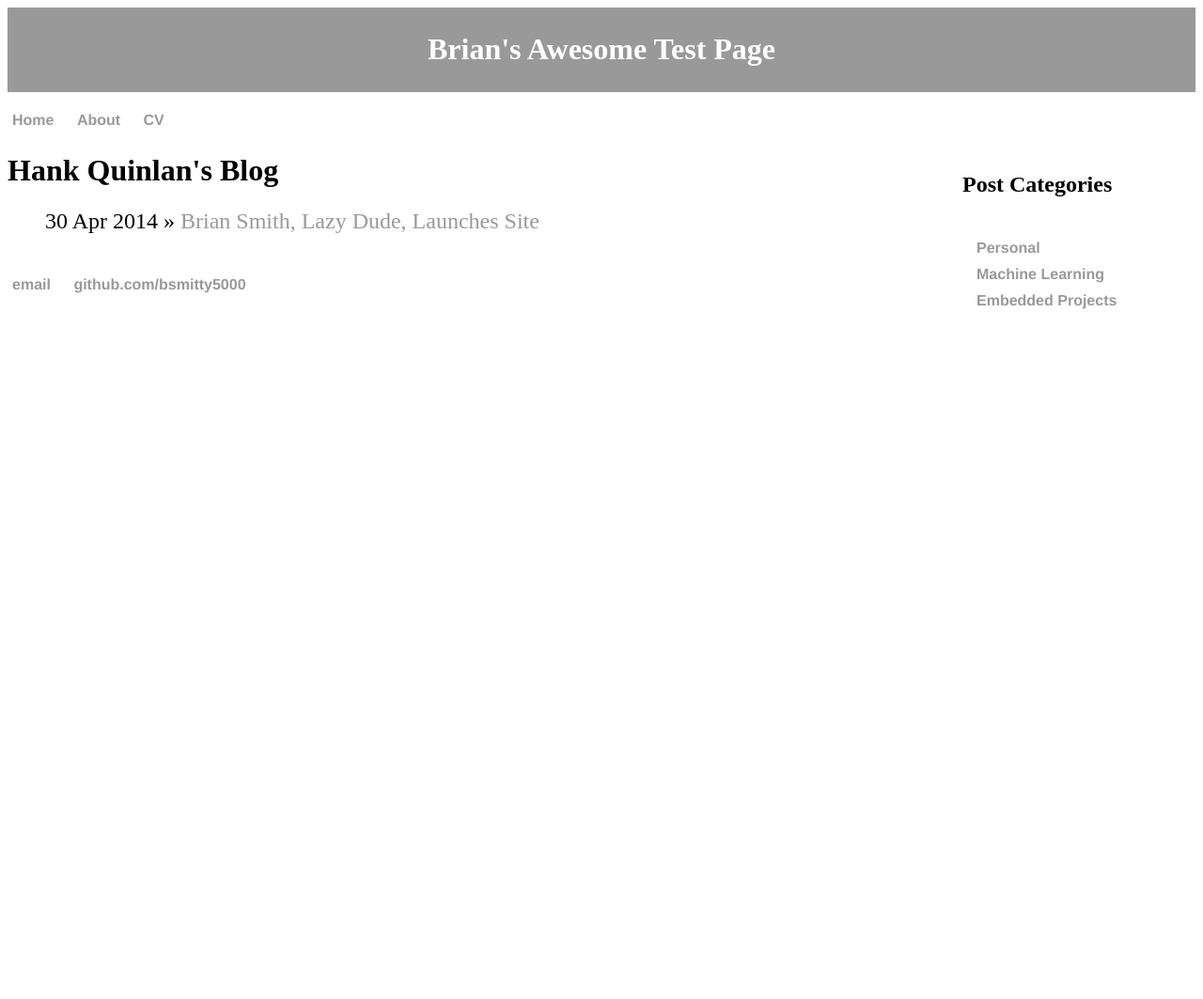
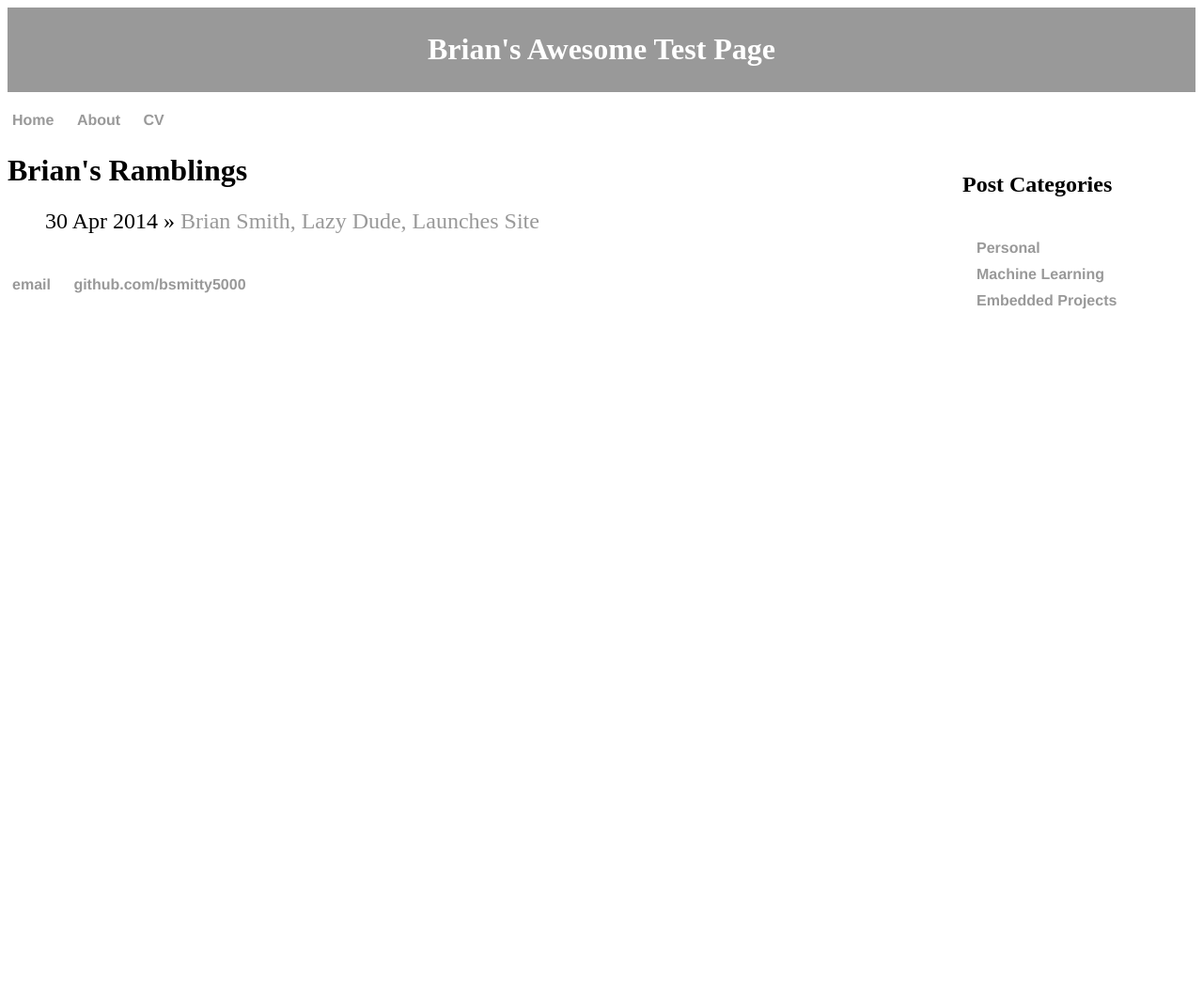
Before and after one commit to bsmitty5000/bsmitty5000.github.io, a Jekyll site: the page built from blog/index.html, in a window 1280 px wide. Shown: the whole page at 94% size. Built offline with Jekyll 4.4.1, drawn with Linux system fonts in a browser that asks for light colours.

Commit message:
Update index.html

```diff
--- a/blog/index.html
+++ b/blog/index.html
@@ -1,6 +1,6 @@
 ---
 layout: default
-title: Hank Quinlan's Blog
+title: Brian's Ramblings
 ---
 	<h1>{{ page.title }}</h1>
 	<ul class="posts">
```
